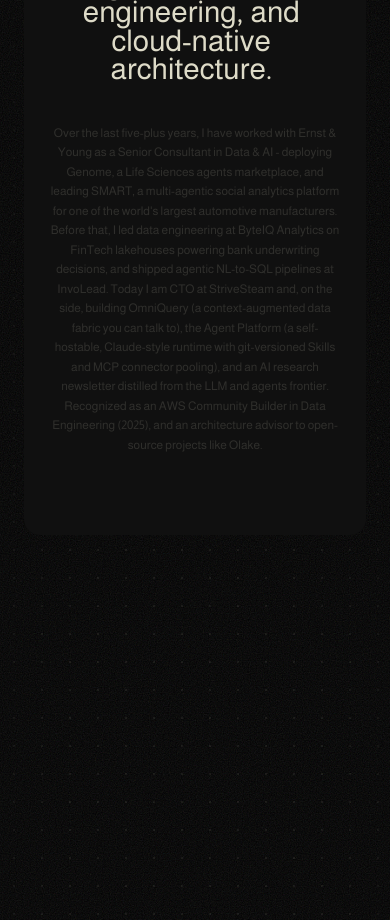
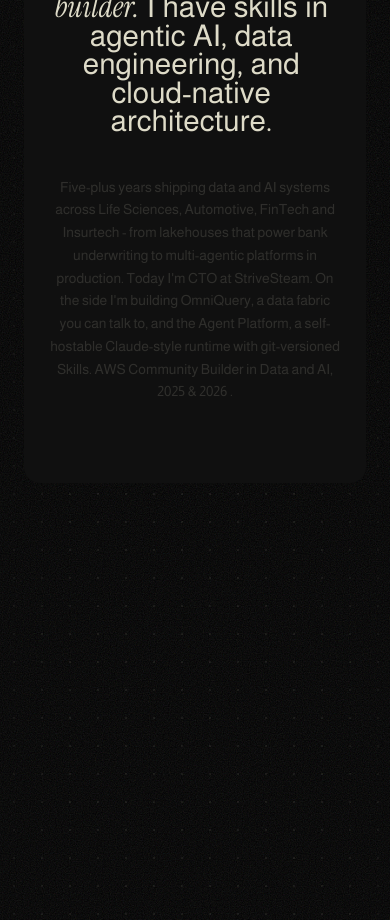
Before and after one commit to lalit2001/portfolio-new-lalit, a React (Vite) app: page / in a window 390 px wide. Shown: the part 1120-2040 px from the top of the page. Built offline with nearby package versions, Linux system fonts and the light colour scheme.

Commit message:
mobile view fix

```diff
--- a/src/sections/About.tsx
+++ b/src/sections/About.tsx
@@ -3,7 +3,7 @@
 import { WordsPullUpMultiStyle } from '../components/WordsPullUpMultiStyle'
 
 const BODY =
-  "Over the last five-plus years, I have worked with Ernst & Young as a Senior Consultant in Data & AI - deploying Genome, a Life Sciences agents marketplace, and leading SMART, a multi-agentic social analytics platform for one of the world's largest automotive manufacturers. Before that, I led data engineering at ByteIQ Analytics on FinTech lakehouses powering bank underwriting decisions, and shipped agentic NL-to-SQL pipelines at InvoLead. Today I am CTO at StriveSteam and, on the side, building OmniQuery (a context-augmented data fabric you can talk to), the Agent Platform (a self-hostable, Claude-style runtime with git-versioned Skills and MCP connector pooling), and an AI research newsletter distilled from the LLM and agents frontier. Recognized as an AWS Community Builder in Data Engineering (2025), and an architecture advisor to open-source projects like Olake."
+  "Five-plus years shipping data and AI systems across Life Sciences, Automotive, FinTech and Insurtech - from lakehouses that power bank underwriting to multi-agentic platforms in production. Today I'm CTO at StriveSteam. On the side I'm building OmniQuery, a data fabric you can talk to, and the Agent Platform, a self-hostable Claude-style runtime with git-versioned Skills. AWS Community Builder in Data and AI, 2025 & 2026 ."
 
 function ProgressiveChar({
   char,
@@ -27,7 +27,7 @@
   const start = 0.12
   const end = 0.92
   return (
-    <p className="text-[#DEDBC8] text-xs sm:text-sm md:text-base leading-relaxed">
+    <p className="text-[#DEDBC8] text-sm sm:text-base md:text-lg leading-relaxed">
       {chars.map((c, i) => {
         const charProgress =
           start + (end - start) * (i / Math.max(chars.length - 1, 1))
```
